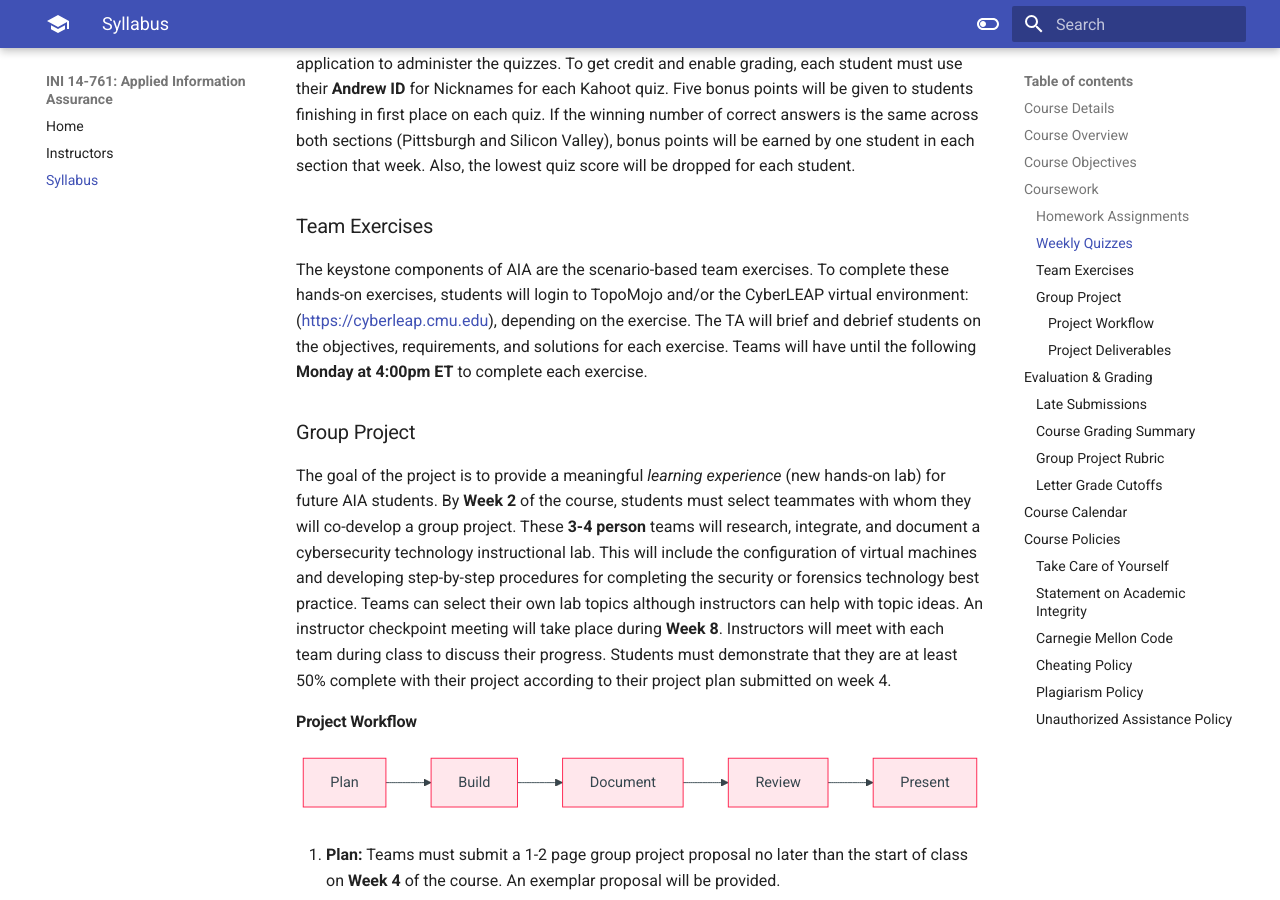
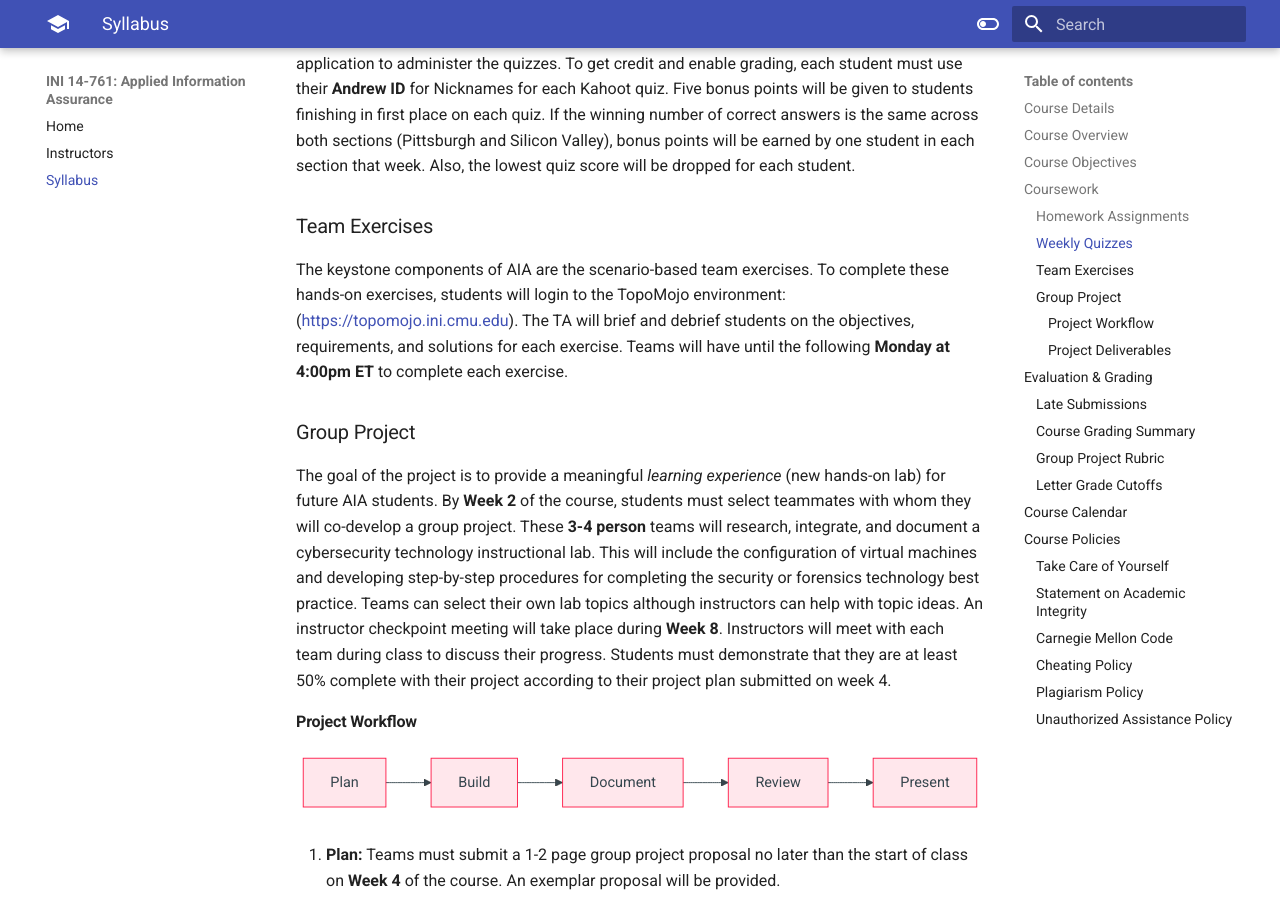
Before and after one commit to mattkaar/aia-web, an MkDocs documentation site: the page built from docs/syllabus.md, in a window 1280 px wide and 900 px high, scrolled down 2217 px. Built offline with MkDocs 1.6.1 and Material for MkDocs 9.7.7, drawn with Linux system fonts in a browser that asks for light colours; part of the change alters nothing that is shown; some of the changed text lies outside the part shown.

Commit message:
Update time, location and schedule for F23

```diff
--- a/docs/syllabus.md
+++ b/docs/syllabus.md
@@ -3,20 +3,20 @@
 # Syllabus
 
 **14-761: Applied Information Assurance**
-_Spring 2023_
+_Fall 2023_
 
 ## Course Details
 
 |                          |                                                                                                                           |
 | ------------------------ | ------------------------------------------------------------------------------------------------------------------------- |
 | **Instructors**          | Matt Kaar <[mkaar@cmu.edu](mailto:mkaar@cmu.edu)><br/> Chris Herr <[cherr2@andrew.cmu.edu](mailto:cherr2@andrew.cmu.edu)> |
-| **Teaching Assistant**  | Ankshit Jain <[ankshitj@andrew.cmu.edu](mailto:ankshitj@andrew.cmu.edu)>                                            |
+| **Teaching Assistant**   | Ankshit Jain <[ankshitj@andrew.cmu.edu](mailto:ankshitj@andrew.cmu.edu)>                                                  |
 | **Office Hours**         | Zoom&mdash;by appointment                                                                                                 |
 | **Units**                | 12                                                                                                                        |
 | **Sections**             | A (Pittsburgh), SV (Silicon Valley)                                                                                       |
 | **Prerequisites**        | None                                                                                                                      |
-| **Class Schedule**       | Tuesdays @ 4:00-6:50pm ET, 1:00-3:50pm PT                                                                                 |
-| **Class Location**       | INI DEC (Pittsburgh), B23 212 (Silicon Valley)                                                                            |
+| **Class Schedule**       | Tuesdays @ 4:00-6:20pm ET, 1:00-3:20pm PT                                                                                 |
+| **Class Location**       | INI DEC (Pittsburgh), B23 211 (Silicon Valley)                                                                            |
 | **Textbook Information** | N/A                                                                                                                       |
 
 ## Course Overview
@@ -52,7 +52,7 @@ The instructors will use 10-question quizzes at the beginning of class (weeks 2-
 
 ### Team Exercises
 
-The keystone components of AIA are the scenario-based team exercises. To complete these hands-on exercises, students will login to TopoMojo and/or the CyberLEAP virtual environment: (<https://cyberleap.cmu.edu>), depending on the exercise. The TA will brief and debrief students on the objectives, requirements, and solutions for each exercise. Teams will have until the following **Monday at 4:00pm ET** to complete each exercise.
+The keystone components of AIA are the scenario-based team exercises. To complete these hands-on exercises, students will login to the TopoMojo environment: (<https://topomojo.ini.cmu.edu>). The TA will brief and debrief students on the objectives, requirements, and solutions for each exercise. Teams will have until the following **Monday at 4:00pm ET** to complete each exercise.
 
 ### Group Project
 
@@ -150,21 +150,21 @@ Students who miss assignment deadlines will have **24 hours** to submit late wor
 
 | Week #              | Date     | Class                                                           | Exercise/Homework                                       |
 | ------------------- | -------- | --------------------------------------------------------------- | ------------------------------------------------------- |
-| **1** (Kaar, Herr)  | Jan 17   | Course Overview<br/>Hacking Lecture                             | **HW1:** TopoMojo Labs                                  |
-| **2** (Herr)        | Jan 24    | Data Security                                                   | **HW2:** EIS Prep Labs 1-6                              |
-| **3** (Kaar)        | Jan 31   | Host Security                                                   | **HW3:** EIS Prep Labs 7-11                             |
-| **4** (Herr)        | Feb 7   | Network Security<br/>_Group Project Proposals Due_              | **Exercise:** EIS Exercise Part 1<br/>**HW4:** TopoMojo |
-| **5** (Kaar)        | Feb 14   | Monitoring, Detection & Response                                | **Exercise:** EIS Exercise Part 2<br/>**HW5:** TopoMojo |
-| **6** (Herr)        | Feb 21    | Cyber Forensics Fundamentals                                   | **Exercise:** TRAC Part 1<br/>**HW6:** TopoMojo         |
-| **7** (Kaar)        | Feb 28   | Cyber Forensics Special Topics                                    | **Exercise:** TRAC Part 2<br/>**HW7:** TopoMojo         |
-| _SPRING BREAK_        | _Mar 7_ | _No class_                                                      |                                                         |
-| **8** (Kaar, Herr)  | Mar 14   | _Group Project Check-in_                                        | **Exercise:** XYZ Bank Part 1<br/>**HW8:** TopoMojo     |
-| **9** (Herr)        | Mar 21    | Cloud Security                                                  | **Exercise:** XYZ Bank Part 2<br/>**HW9:** TopoMojo     |
-| **10** (Jain) | Mar 28    | TA Lecture&mdash;Topic TBD<br/> _Project Peer Reviews Assigned_ | **Exercise:** Operation Aurora Part 1                   |
-| **11**              | Apr 4   | _Project Peer Reviews Due_                                      | **Exercise:** Operation Aurora Part 2                   |
-| **12**              | Apr 11   | _Group Projects Due_<br/>Group Project Presentations            | **HW10:** This week's group project labs                |
-| **13**              | Apr 18   | Group Project Presentations                                     | **HW11:** Group project labs                            |
-| **14**              | Apr 25    | Group Project Presentations<br/>Capstone CTF (bonus points)                                     | **HW12:** Group project labs                            |
+| **1** (Kaar, Herr)  | Aug 29   | Course Overview<br/>Hacking Lecture                             | **HW1:** TopoMojo Labs                                  |
+| **2** (Herr)        | Sep 5    | Data Security                                                   | **HW2:** EIS Prep Labs 1-6                              |
+| **3** (Kaar)        | Sep 12   | Host Security                                                   | **HW3:** EIS Prep Labs 7-11                             |
+| **4** (Herr)        | Sep 19*   | Network Security<br/>_Group Project Proposals Due_              | **Exercise:** EIS Exercise Part 1<br/>**HW4:** TopoMojo |
+| **5** (Kaar)        | Sep 26   | Monitoring, Detection & Response                                | **Exercise:** EIS Exercise Part 2<br/>**HW5:** TopoMojo |
+| **6** (Herr)        | Oct 3    | Cyber Forensics Fundamentals                                   | **Exercise:** TRAC Part 1<br/>**HW6:** TopoMojo         |
+| **7** (Kaar)        | Oct 10   | Cyber Forensics Special Topics                                    | **Exercise:** TRAC Part 2<br/>**HW7:** TopoMojo         |
+| _FALL BREAK_        | _Oct 17_ | _No class_                                                      |                                                         |
+| **8** (Kaar, Herr)  | Oct 24   | _Group Project Check-in_                                        | **Exercise:** XYZ Bank Part 1<br/>**HW8:** TopoMojo     |
+| **9** (Herr)        | Oct 31    | Cloud Security                                                  | **Exercise:** XYZ Bank Part 2<br/>**HW9:** TopoMojo     |
+| **10** (Jain) | Nov 7    | TA Lecture&mdash;Topic TBD<br/> _Project Peer Reviews Assigned_ | **Exercise:** Operation Aurora Part 1                   |
+| **11**              | Nov 14   | _Project Peer Reviews Due_                                      | **Exercise:** Operation Aurora Part 2                   |
+| **12**              | Nov 21   | _Group Projects Due_<br/>Group Project Presentations            | **HW10:** This week's group project labs                |
+| **13**              | Nov 28   | Group Project Presentations                                     | **HW11:** Group project labs                            |
+| **14**              | Dec 5    | Group Project Presentations<br/>Capstone CTF (bonus points)                                     | **HW12:** Group project labs                            |
 
 ## Course Policies
 
```
